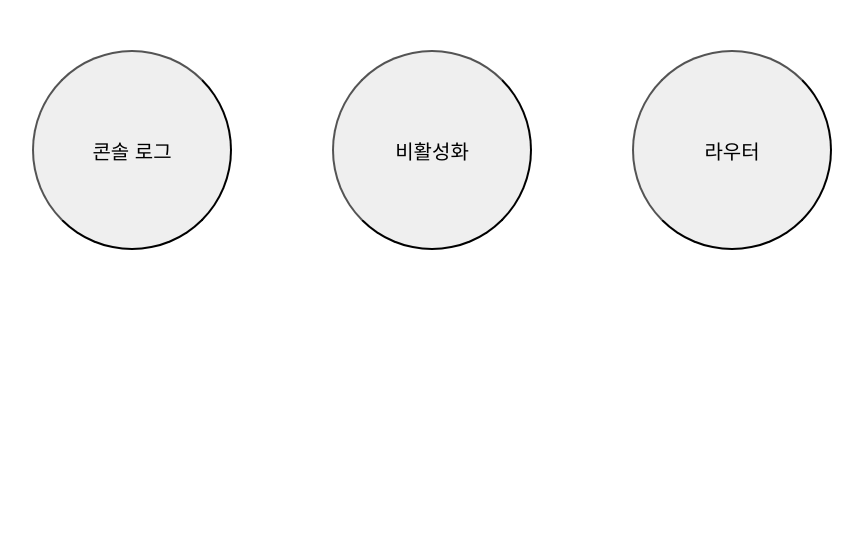
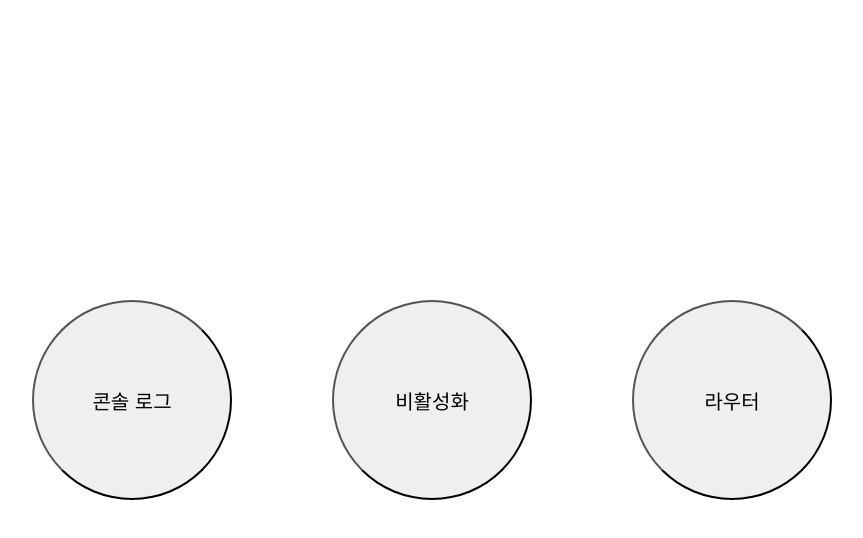
Before and after one commit to limdumb/React-Study, a React (Create React App) app: page / in a window 1280 px wide. Shown: the top 538 px of the page, without its empty margins (208-1071 px from the left). Built offline with nearby package versions, Linux system fonts and the light colour scheme.

Commit message:
css 찐 최종수정

```diff
--- a/src/App.css
+++ b/src/App.css
@@ -44,17 +44,7 @@
 }
 body {
   height: 100vh;
-}
-
-div {
   display: flex;
   justify-content: center;
   align-items: center;
 }
-
-button {
-  height: 200px;
-  width: 200px;
-  margin: 50px;
-  border-radius: 200px;
-}
```
